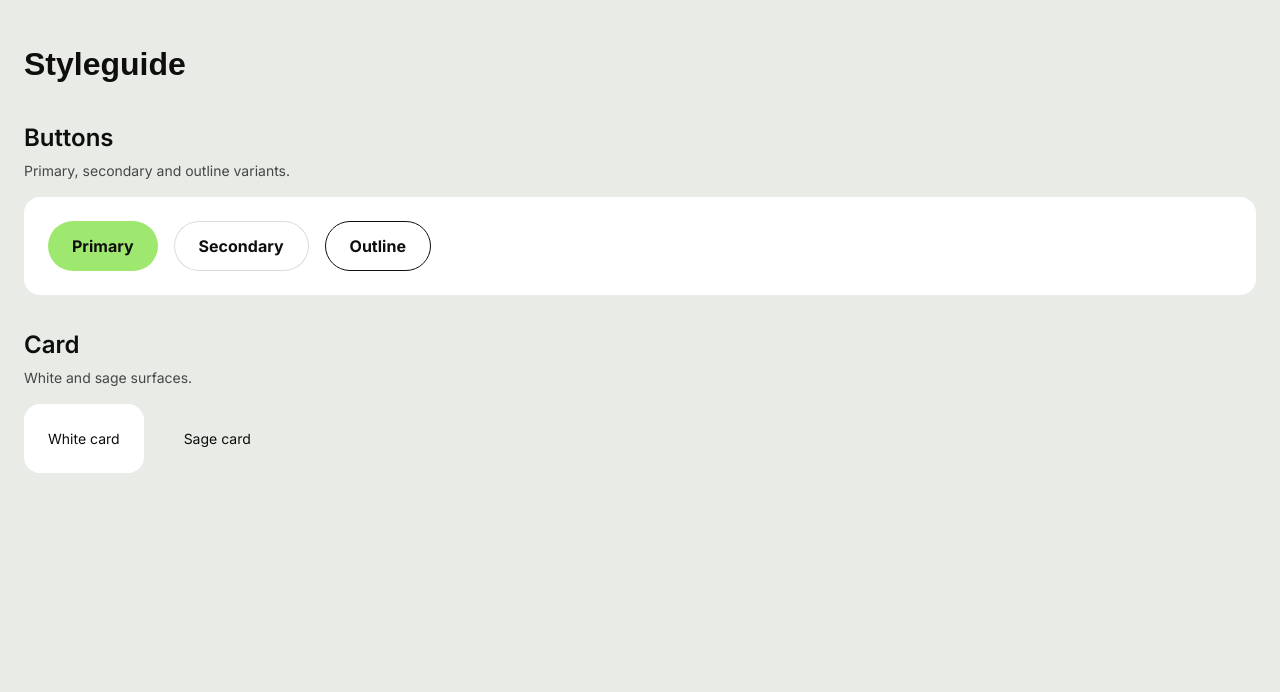
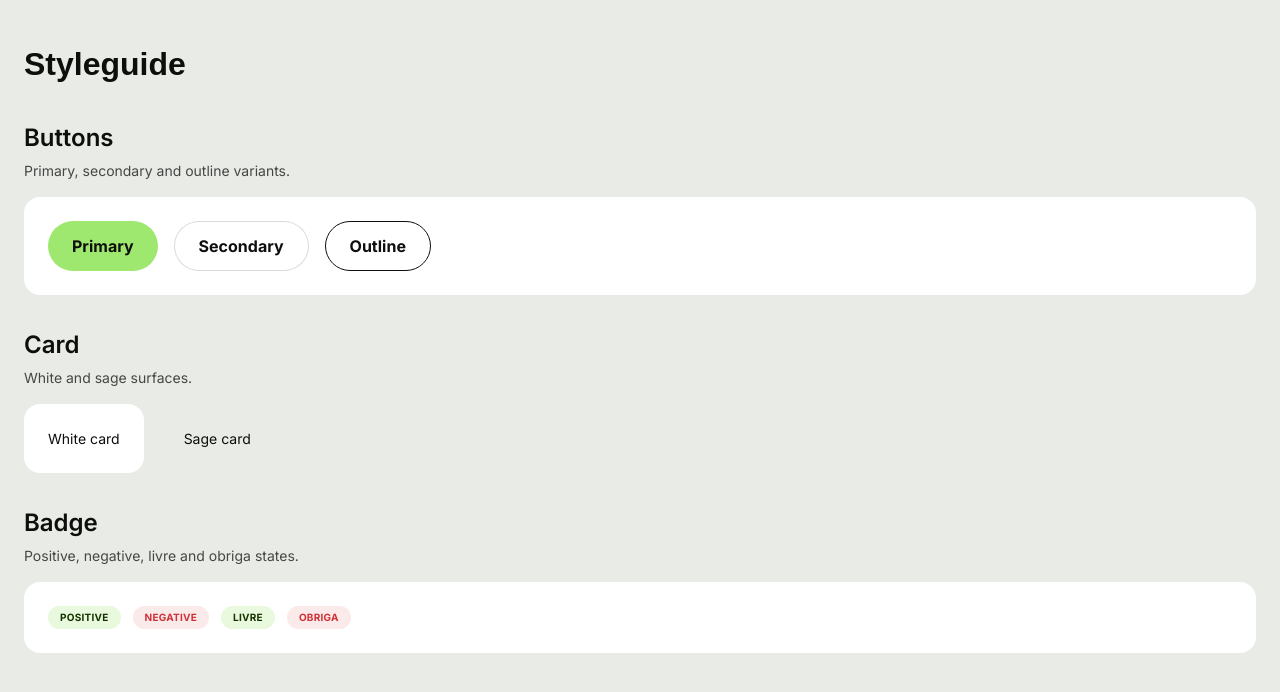
Before and after one commit to KauanCalheiro/canastra-ai, a Nuxt app: page /styleguide in a window 1280 px wide. Shown: the top 692 px of the page. Built offline with nearby package versions, Linux system fonts and the light colour scheme.

Commit message:
Add BaseBadge component and Badge styleguide section

```diff
--- /dev/null
+++ b/app/components/base/badge.vue
@@ -0,0 +1,19 @@
+<script setup lang="ts">
+withDefaults(defineProps<{
+  variant?: 'positive' | 'negative' | 'livre' | 'obriga'
+}>(), {
+  variant: 'positive'
+})
+</script>
+
+<template>
+  <span
+    class="inline-flex items-center rounded-pill px-3 py-1 font-body font-bold text-[10px] uppercase tracking-wide"
+    :class="{
+      'bg-primary-pale text-ink-deep': variant === 'positive' || variant === 'livre',
+      'bg-negative/10 text-negative': variant === 'negative' || variant === 'obriga'
+    }"
+  >
+    <slot />
+  </span>
+</template>
--- a/app/pages/styleguide.vue
+++ b/app/pages/styleguide.vue
@@ -26,5 +26,16 @@
         </BaseCard>
       </div>
     </section>
+
+    <section class="mb-8">
+      <h2 class="mb-1 font-body font-semibold text-[24px] text-ink">Badge</h2>
+      <p class="mb-4 font-body text-[14px] text-body">Positive, negative, livre and obriga states.</p>
+      <BaseCard class="flex gap-3">
+        <BaseBadge variant="positive">Positive</BaseBadge>
+        <BaseBadge variant="negative">Negative</BaseBadge>
+        <BaseBadge variant="livre">Livre</BaseBadge>
+        <BaseBadge variant="obriga">Obriga</BaseBadge>
+      </BaseCard>
+    </section>
   </div>
 </template>
```
